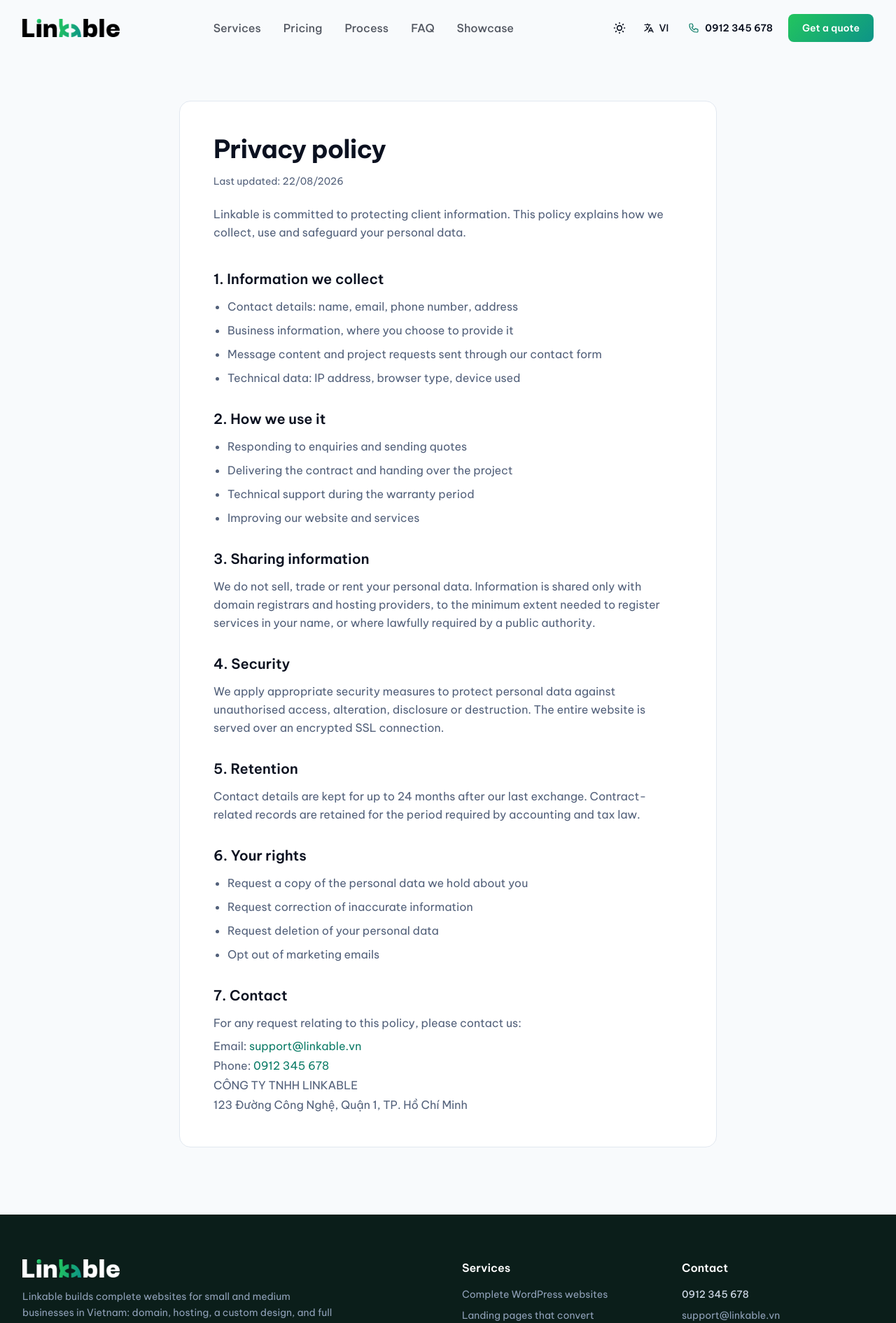
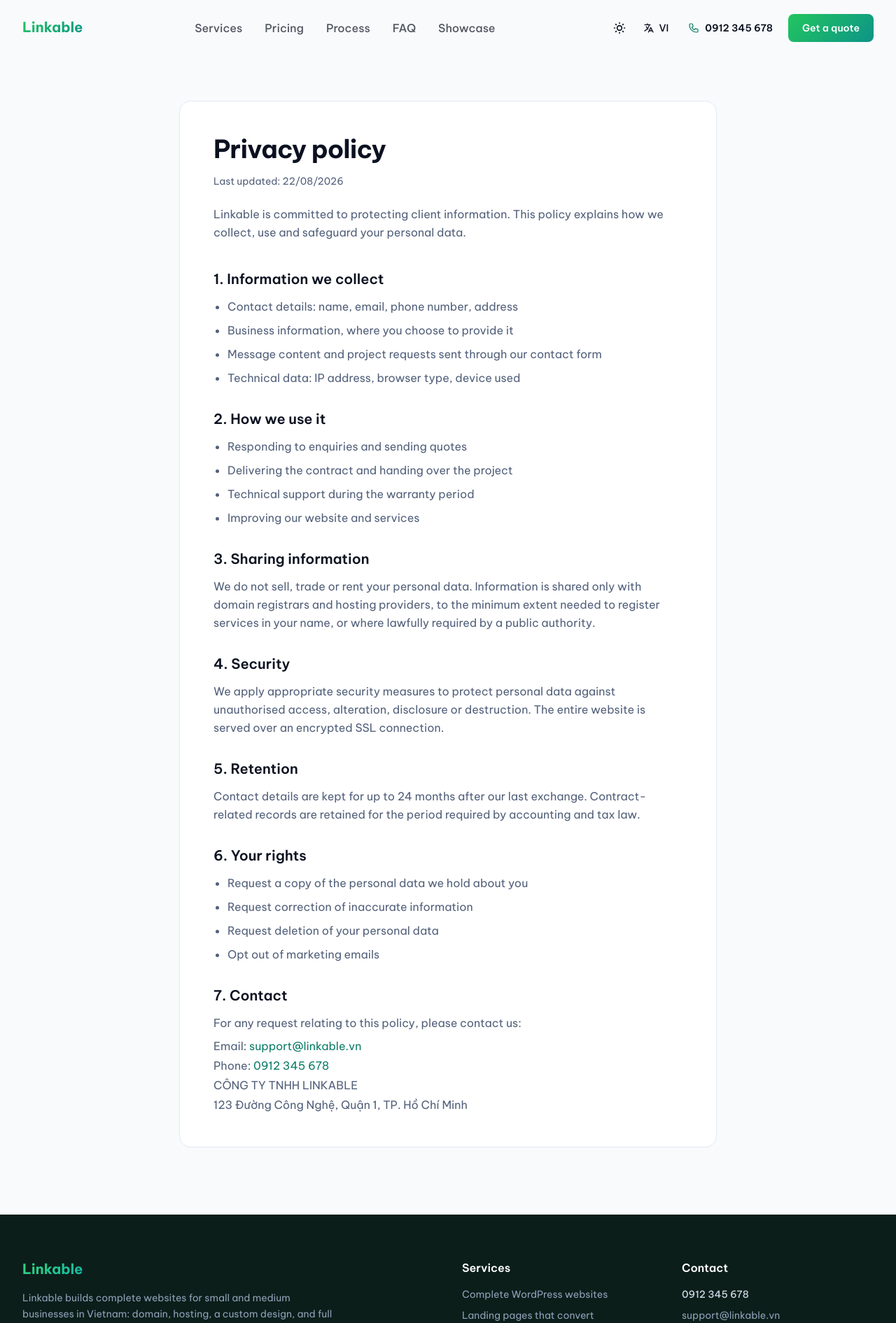
Before and after one commit to dangbt/software-landing, a Next.js app: page /en/privacy in a window 1280 px wide. Shown: the top 1891 px of the page at 70% size. Built offline with nearby package versions, Linux system fonts and the light colour scheme.

Commit message:
SWL-3: Cập nhật Logo component với gradient text Linkable

```diff
--- a/src/components/ui/logo.tsx
+++ b/src/components/ui/logo.tsx
@@ -10,9 +10,8 @@
   onDark?: boolean;
 };
 
-// Kích thước thật của file sau khi tối ưu: logo chữ 343x64, dấu hiệu 240x240.
-// Khai báo đúng tỉ lệ để trình duyệt chừa sẵn chỗ, tránh giật layout khi ảnh tải xong.
-const fullHeight = { sm: 20, md: 26, lg: 32 };
+// Kích thước chữ tương ứng với các size
+const fontSize = { sm: "text-lg", md: "text-xl", lg: "text-2xl" };
 const markSize = { sm: 26, md: 32, lg: 40 };
 
 export function Logo({ className = "", size = "md", variant = "full", onDark = false }: LogoProps) {
@@ -29,45 +28,29 @@
     );
   }
 
-  const h = fullHeight[size];
-  const w = Math.round((h * 343) / 64);
-
+  // Khi onDark = true (nền tối cố định như footer), dùng màu gradient sáng hơn
+  // để đảm bảo độ tương phản tốt
   if (onDark) {
     return (
-      <Image
-        src="/logo-dark.png"
-        alt={site.name}
-        width={w}
-        height={h}
-        style={{ height: h, width: "auto" }}
-        className={className}
-      />
+      <span
+        className={`font-bold ${fontSize[size]} ${className}`}
+        style={{
+          background: "linear-gradient(135deg, #34d67a 0%, #14b8a6 100%)",
+          WebkitBackgroundClip: "text",
+          backgroundClip: "text",
+          WebkitTextFillColor: "transparent",
+          color: "transparent",
+        }}
+      >
+        Linkable
+      </span>
     );
   }
 
+  // Gradient text tự động đổi màu theo light/dark mode thông qua CSS variable
   return (
-    <span className={`inline-flex items-center ${className}`}>
-      {/* Hai bản logo được hiện/ẩn bằng CSS theo class .dark trên <html>.
-          Làm bằng CSS thay vì JavaScript nên không bị nháy lúc tải trang
-          và không lệch giữa HTML dựng sẵn với trình duyệt. */}
-      <Image
-        src="/logo-light.png"
-        alt={site.name}
-        width={w}
-        height={h}
-        style={{ height: h, width: "auto" }}
-        className="block dark:hidden"
-        fetchPriority="high"
-      />
-      <Image
-        src="/logo-dark.png"
-        alt={site.name}
-        width={w}
-        height={h}
-        style={{ height: h, width: "auto" }}
-        className="hidden dark:block"
-        fetchPriority="high"
-      />
+    <span className={`font-bold ${fontSize[size]} text-gradient-primary ${className}`}>
+      Linkable
     </span>
   );
 }
```
